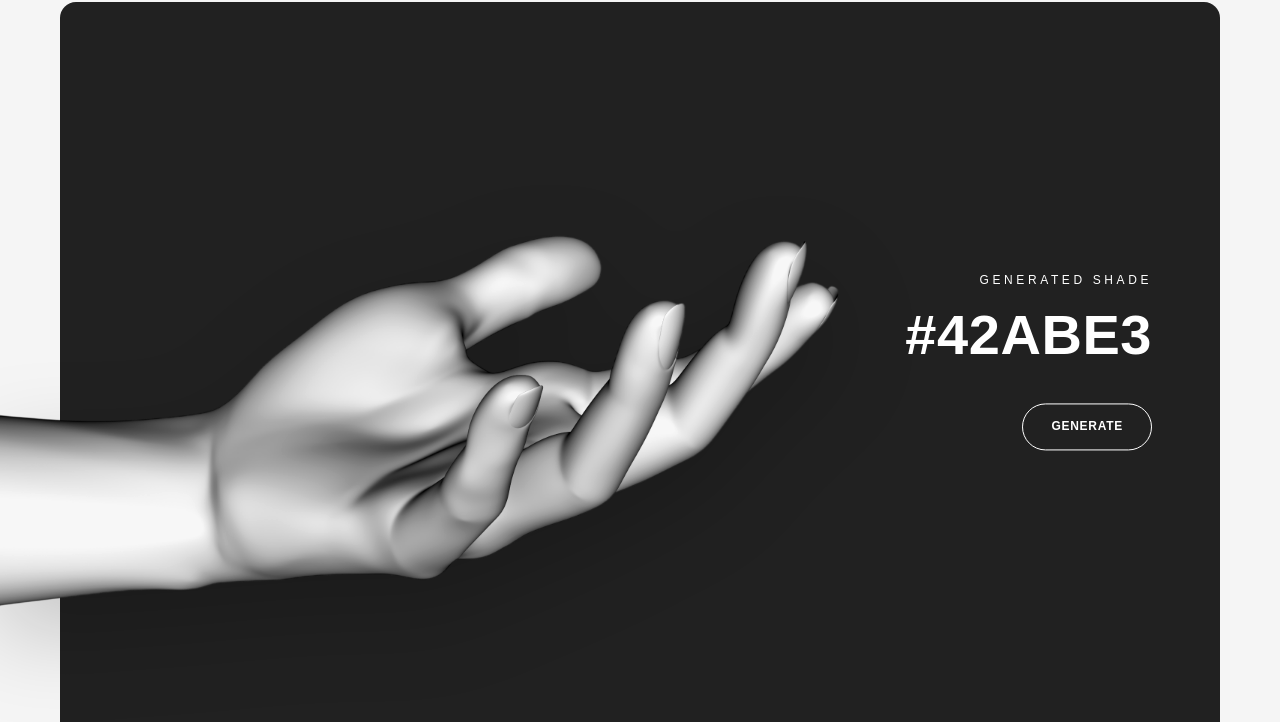
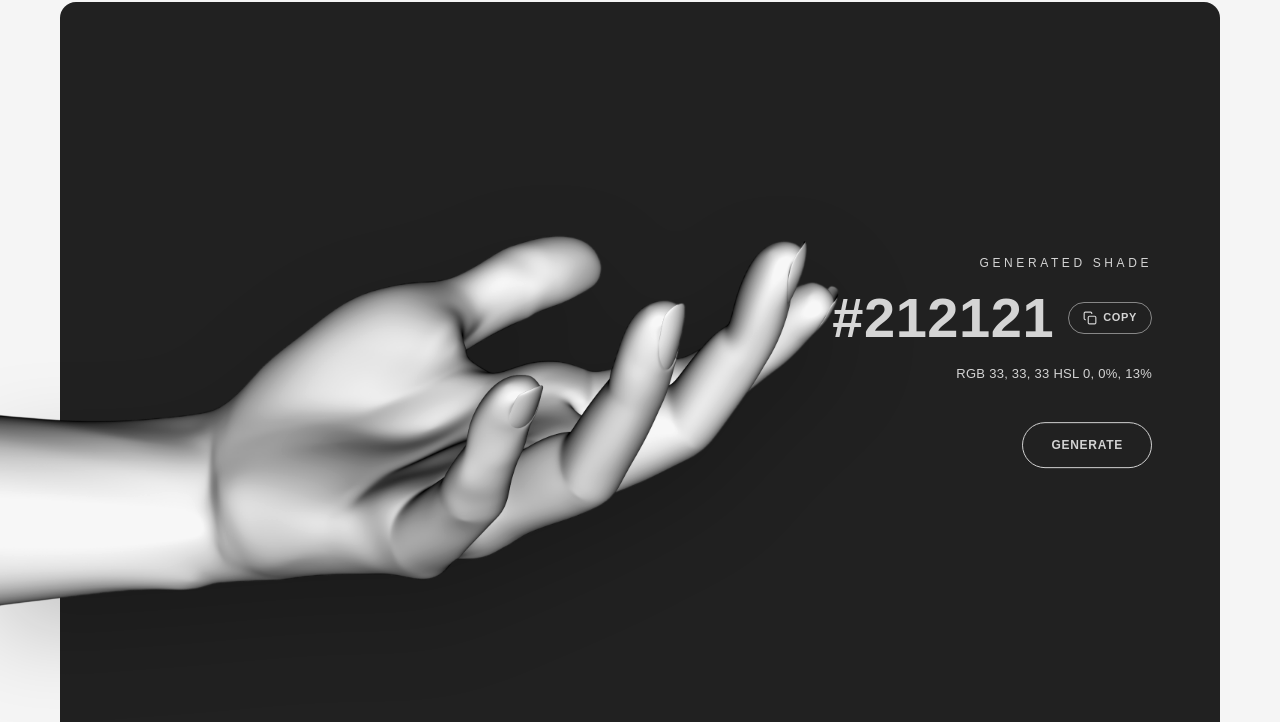
Before and after one commit to bytestoryofficial/colourhand, a website built with Vite: page index.html in a window 1280 px wide. Shown: the part 78-800 px from the top of the page. Built offline with nearby package versions, Linux system fonts and the light colour scheme.

Commit message:
fix: colors, generate logic, create: new logic -> rgb & hex content

```diff
--- a/index.html
+++ b/index.html
@@ -45,7 +45,19 @@
 
             <div class="panel">
                 <p class="panel-eyebrow ink">Generated Shade</p>
-                <p class="panel-hex ink" id="hex-value">#42ABE3</p>
+
+                 <div class="panel-hex-row">
+                    <div class="panel-hex ink" id="hex-value">#0F1412</div>
+                    <button class="panel-copy" id="copy-btn" type="button" aria-label="Скопировать HEX">
+                        <svg width="14" height="14" viewBox="0 0 24 24" fill="none" stroke="currentColor" aria-hidden="true" stroke-width="2">
+                            <rect x="9" y="9" width="13" height="13" rx="2"/>
+                            <path d="M5 15H4a2 2 0 0 1-2-2V4a2 2 0 0 1 2-2h9a2 2 0 0 1 2 2v1"/>
+                        </svg>
+                        <span id="copy-btn-label">Copy</span>
+                    </button>
+                </div>
+
+                <p class="panel-codes ink" id="color-codes">RGB 15, 20, 18   HSL 158, 14%, 7%</p>
 
                 <div class="panel-swatches" id="swatches"></div>
 
--- a/src/components/dom.ts
+++ b/src/components/dom.ts
@@ -1,6 +1,6 @@
 import handImageUrl from '../assets/hand.png';
 
-import randomHex from '../helpers/color';
+import randomHex, { formatColorCodes } from '../helpers/color';
 
 const handElement = document.querySelector<HTMLDivElement>('.hand-img');
 const handImage = document.querySelector<HTMLImageElement>('#hero-hand-image');
@@ -19,10 +19,29 @@ if (handImage && handElement) {
 /**
  * @Function for generate random color
  */
-const applyGeneratedColor = (hexValueElement: HTMLElement): void => {
-  const newColor = randomHex();
+const applyGeneratedColor = (
+  hexValueElement: HTMLElement,
+  codesElement: HTMLElement,
+): void => {
+  const newColor: string = randomHex();
   document.documentElement.style.setProperty('--clr-mask', newColor);
   hexValueElement.textContent = newColor;
+  codesElement.textContent = formatColorCodes(newColor);
 };
 
-export { applyGeneratedColor, decodedImage };
+/**
+ * @Function for init color
+ */
+const applyInitColor = (
+  hexValueElement: HTMLElement,
+  codesElement: HTMLElement,
+): void => {
+  const initialColor: string = getComputedStyle(document.documentElement)
+    .getPropertyValue('--clr-mask')
+    .trim();
+
+  hexValueElement.textContent = initialColor.toUpperCase();
+  codesElement.textContent = formatColorCodes(initialColor);
+};
+
+export { applyGeneratedColor, applyInitColor, decodedImage };
--- a/src/helpers/color.ts
+++ b/src/helpers/color.ts
@@ -28,6 +28,53 @@ const hslToHex = (
 };
 
 /**
+ * @Function for HEX to RGB
+ */
+export const hexToRgb = (hex: string): [number, number, number] => {
+  const normalized: string = hex.replace('#', '');
+  const r: number = parseInt(normalized.substring(0, 2), 16);
+  const g: number = parseInt(normalized.substring(2, 4), 16);
+  const b: number = parseInt(normalized.substring(4, 6), 16);
+  return [r, g, b];
+};
+
+/**
+ * @Function for RGB to HSL
+ */
+export const rgbToHsl = (
+  r: number,
+  g: number,
+  b: number,
+): [number, number, number] => {
+  const rNorm: number = r / 255;
+  const gNorm: number = g / 255;
+  const bNorm: number = b / 255;
+
+  const max: number = Math.max(rNorm, gNorm, bNorm);
+  const min: number = Math.min(rNorm, gNorm, bNorm);
+  const delta: number = max - min;
+
+  let hue: number = 0;
+  if (delta !== 0) {
+    if (max === rNorm) {
+      hue = ((gNorm - bNorm) / delta) % 6;
+    } else if (max === gNorm) {
+      hue = (bNorm - rNorm) / delta + 2;
+    } else {
+      hue = (rNorm - gNorm) / delta + 4;
+    }
+    hue = Math.round(hue * 60);
+    if (hue < 0) hue += 360;
+  }
+
+  const lightness: number = (max + min) / 2;
+  const saturation: number =
+    delta === 0 ? 0 : delta / (1 - Math.abs(2 * lightness - 1));
+
+  return [hue, Math.round(saturation * 100), Math.round(lightness * 100)];
+};
+
+/**
  * @Function for randomize HEX color
  */
 const randomHex = (): string => {
@@ -38,4 +85,13 @@ const randomHex = (): string => {
   return hslToHex(hue, saturation, lightness);
 };
 
+/**
+ * @Function for formatting colors
+ */
+export const formatColorCodes = (hex: string): string => {
+  const [r, g, b] = hexToRgb(hex);
+  const [h, s, l] = rgbToHsl(r, g, b);
+  return `RGB ${r}, ${g}, ${b}   HSL ${h}, ${s}%, ${l}%`;
+};
+
 export default randomHex;
--- a/src/helpers/constants.ts
+++ b/src/helpers/constants.ts
@@ -14,3 +14,4 @@ export const HAND_IMAGE_SELECTOR = '.hand-img';
 export const PANEL_SELECTOR = '.panel';
 export const GENERATE_BTN_SELECTOR = '#generate-btn';
 export const HEX_SELECTOR = '#hex-value';
+export const CODES_SELECTOR = '#color-codes';
--- a/src/main.ts
+++ b/src/main.ts
@@ -11,9 +11,32 @@ import * as SELECTORS from './helpers/constants';
 import type { HTMLElementNull } from './helpers/types';
 
 import './style.css';
-import { applyGeneratedColor, decodedImage } from './components/dom';
+import {
+  applyGeneratedColor,
+  applyInitColor,
+  decodedImage,
+} from './components/dom';
 
 const init = async () => {
+  // ------------- HTML SELECTORS FOR WORK -------------
+  const generateBtnSelector = document.querySelector<HTMLButtonElement>(
+    SELECTORS.GENERATE_BTN_SELECTOR,
+  );
+  const hexSelector = document.querySelector<HTMLElement>(
+    SELECTORS.HEX_SELECTOR,
+  );
+  const codesElement = document.querySelector<HTMLElement>(
+    SELECTORS.CODES_SELECTOR,
+  );
+
+  if (hexSelector && codesElement) applyInitColor(hexSelector, codesElement);
+
+  if (generateBtnSelector && hexSelector && codesElement) {
+    generateBtnSelector.addEventListener('click', () => {
+      applyGeneratedColor(hexSelector, codesElement);
+    });
+  }
+
   // ------------- HTML SELECTORS FOR ANIMATION -------------
   const logoElement: HTMLElementNull = document.querySelector(
     SELECTORS.LOADER_LOGO_SELECTOR,
@@ -38,14 +61,6 @@ const init = async () => {
   );
   const panelElement: HTMLElementNull = document.querySelector(
     SELECTORS.PANEL_SELECTOR,
-  );
-
-  // ------------- HTML SELECTORS FOR WORK -------------
-  const generateBtnSelector = document.querySelector<HTMLButtonElement>(
-    SELECTORS.GENERATE_BTN_SELECTOR,
-  );
-  const hexSelector = document.querySelector<HTMLElement>(
-    SELECTORS.HEX_SELECTOR,
   );
 
   if (
@@ -73,12 +88,6 @@ const init = async () => {
     );
   }
 
-  if (generateBtnSelector && hexSelector) {
-    generateBtnSelector.addEventListener('click', () => {
-      applyGeneratedColor(hexSelector);
-    });
-  }
-
   return Promise.resolve();
 };
 
--- a/src/style.css
+++ b/src/style.css
@@ -85,7 +85,7 @@ body {
 }
 
 .ink {
-  color: #fff;
+  color: var(--clr-white-100);
   mix-blend-mode: difference;
 }
 
@@ -275,9 +275,11 @@ body {
 .panel {
   position: absolute;
   right: 10vw;
-  top: 50%;
-  transform: translateY(-50%);
-  z-index: 2;
+  top: 0;
+  bottom: 0;
+  margin: auto 0;
+  height: fit-content;
+  z-index: unset;
   display: flex;
   flex-direction: column;
   align-items: flex-end;
@@ -324,8 +326,8 @@ body {
   letter-spacing: 0.06em;
   text-transform: uppercase;
   background: transparent;
-  border: 1px solid #fff;
-  color: #fff;
+  border: 1px solid var(--clr-white-100);
+  color: var(--clr-white-100);
   mix-blend-mode: difference;
   padding: 14px 28px;
   border-radius: 999px;
@@ -337,8 +339,42 @@ body {
 }
 
 .panel-eyebrow,
-.panel-hex,
 .panel-swatches,
 .panel-generate {
   opacity: 0;
 }
+
+.panel-hex-row {
+  display: flex;
+  align-items: center;
+  gap: 14px;
+  opacity: 0;
+}
+
+.panel-copy {
+  display: inline-flex;
+  align-items: center;
+  gap: 6px;
+  font-size: 11px;
+  font-weight: 600;
+  letter-spacing: 0.06em;
+  text-transform: uppercase;
+  background: transparent;
+  border: 1px solid rgba(255, 255, 255, 0.55);
+  color: var(--clr-white-100);
+  mix-blend-mode: difference;
+  padding: 8px 14px;
+  border-radius: 999px;
+  cursor: pointer;
+}
+
+.panel-copy:active {
+  transform: scale(0.96);
+}
+
+.panel-codes {
+  font-family: var(--font-body);
+  font-size: 13px;
+  letter-spacing: 0.02em;
+  opacity: 0;
+}
```
